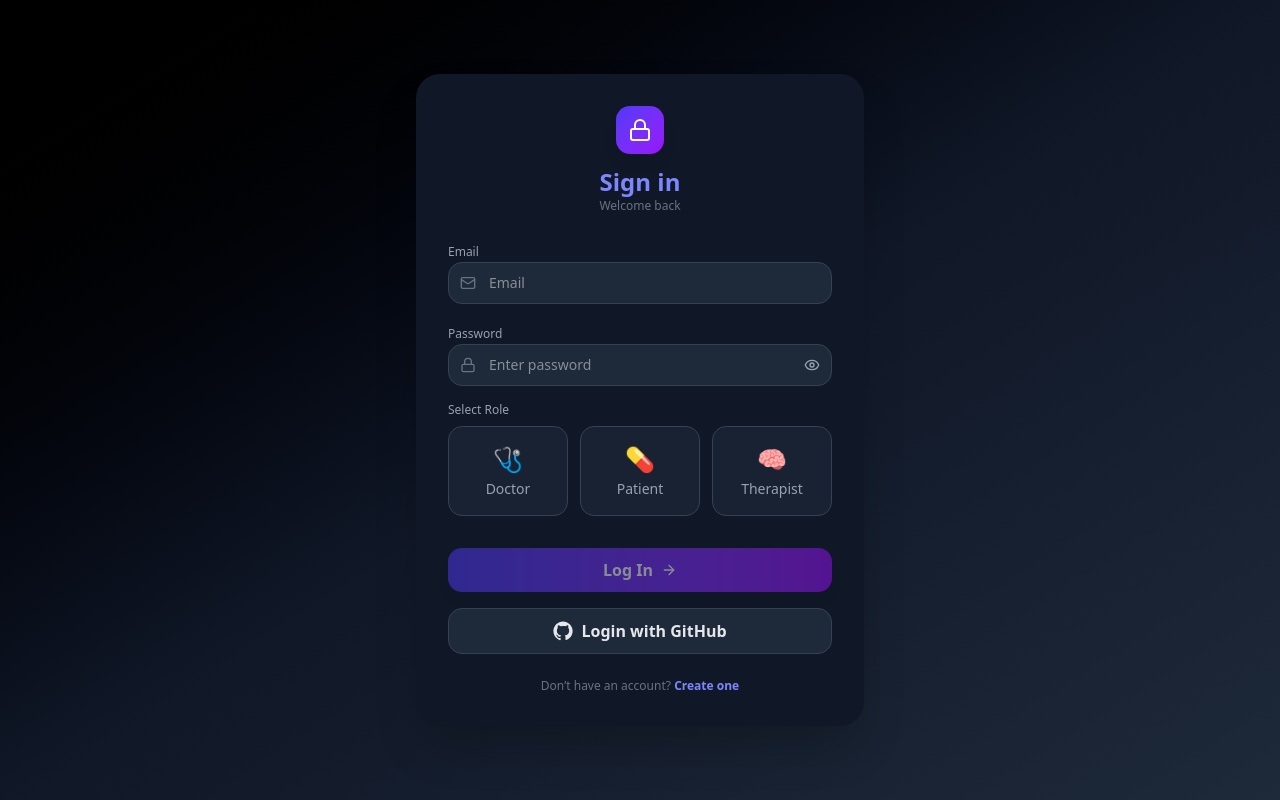
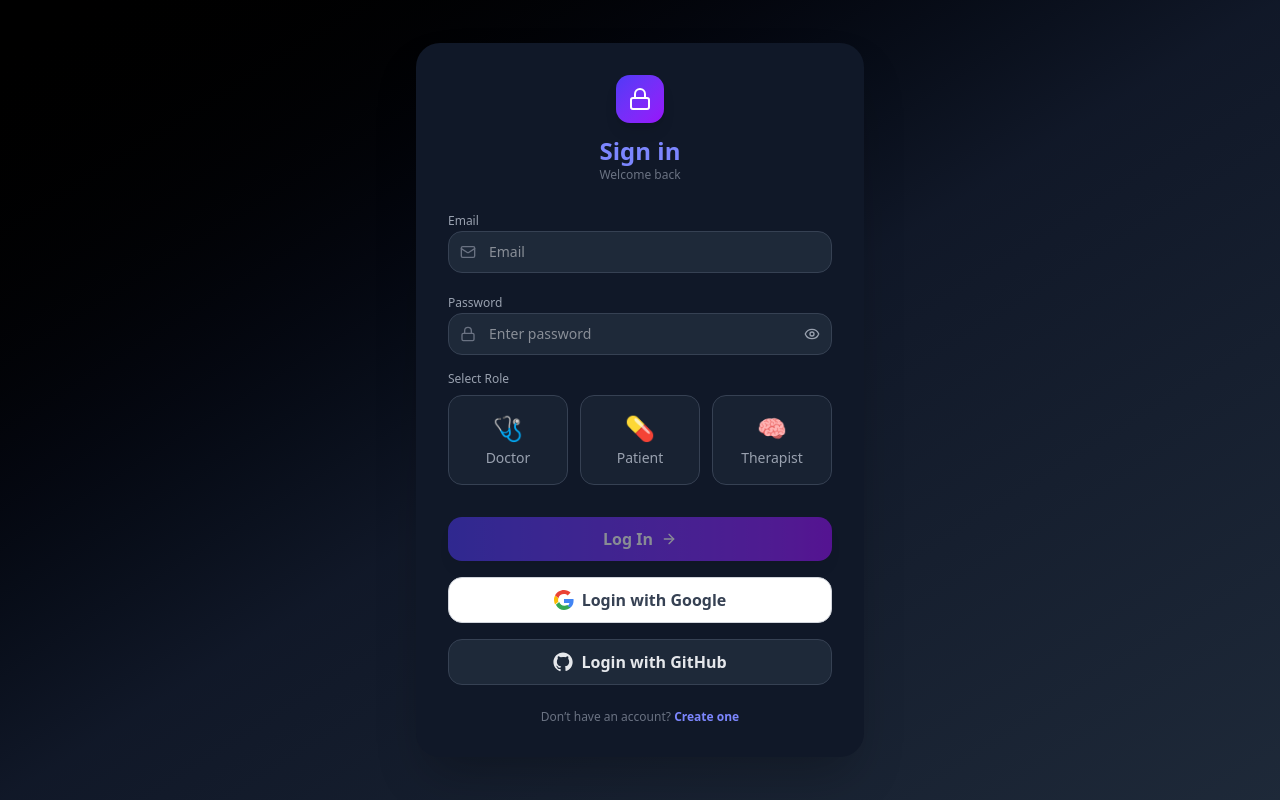
Before and after one commit to Shaanworkspace/Ayursutra-frontend, a React (Vite) app: page /login in a window 1280 px wide. Built offline with nearby package versions, Linux system fonts and the light colour scheme; no server answers; what keycloak-js would draw is missing.

Commit message:
feat: add Google login functionality to LoginPage

```diff
--- a/src/pages/Auth/LoginPage.jsx
+++ b/src/pages/Auth/LoginPage.jsx
@@ -26,6 +26,7 @@ export default function LoginPage() {
     const dispatch = useDispatch();
     const baseApi = import.meta.env.VITE_API_GATEWAY_BASE_URL;
     const baseGithubApi = import.meta.env.VITE_API_GATEWAY_GITHUB_URL;
+    const [isGoogleLoading, setIsGoogleLoading] = useState(false);
 
     useEffect(() => {
         const handleMessage = (event) => {
@@ -93,6 +94,7 @@ export default function LoginPage() {
     useEffect(() => {
         warmupAllServices();
     }, []);
+
     const handleLogin = async () => {
         if (isProcessing) return;
         warmupAllServices();
@@ -155,6 +157,17 @@ export default function LoginPage() {
         setTimeout(() => {
             setIsGithubLoading(false);
             setGithubStatusText("");
+        }, 10000);
+    };
+
+    const handleGoogleLogin = async () => {
+        if (!selectedRole || isGoogleLoading) return;
+
+        setIsGoogleLoading(true);
+        const oauthUrl = `${baseGithubApi}/api/user/oauth2/start/google?role=${selectedRole}`;
+        window.open(oauthUrl, "googleLogin", "width=600,height=700");
+        setTimeout(() => {
+            setIsGoogleLoading(false);
         }, 10000);
     };
 
@@ -330,6 +343,42 @@ export default function LoginPage() {
                             </>
                         )}
                     </button>
+
+                    <button
+                        onClick={handleGoogleLogin}
+                        disabled={!selectedRole || isGoogleLoading}
+                        className={`w-full mt-3 flex items-center justify-center gap-2 py-2.5 rounded-xl
+    bg-white border border-gray-300 text-gray-700 font-semibold
+    transition-all duration-300
+    ${isGoogleLoading ? "opacity-70 cursor-not-allowed" : "hover:bg-gray-100"}`}
+                    >
+                        {isGoogleLoading ? (
+                            <div className="w-4 h-4 border-2 border-gray-400 border-t-transparent rounded-full animate-spin" />
+                        ) : (
+                            <>
+                                <svg className="w-5 h-5" viewBox="0 0 24 24">
+                                    <path
+                                        fill="#EA4335"
+                                        d="M5.266 9.765A7.077 7.077 0 0 1 12 4.909c1.69 0 3.218.6 4.418 1.582L19.91 3C17.782 1.145 15.055 0 12 0 7.27 0 3.198 2.698 1.24 6.65l4.026 3.115z"
+                                    />
+                                    <path
+                                        fill="#34A853"
+                                        d="M16.04 18.013c-1.09.593-2.325.914-3.64.914-2.827 0-5.242-1.896-6.135-4.481L2.24 17.56C4.198 21.502 8.27 24 12 24c3.055 0 5.782-1.145 7.91-3L16.04 18.013z"
+                                    />
+                                    <path
+                                        fill="#4285F4"
+                                        d="M19.91 21c2.128-1.855 3.59-4.582 3.59-8.455 0-.58-.053-1.145-.155-1.69H12v4.63h6.49c-.28 1.51-1.137 2.782-2.41 3.633L19.91 21z"
+                                    />
+                                    <path
+                                        fill="#FBBC05"
+                                        d="M5.266 14.235A7.077 7.077 0 0 1 4.909 12c0-.79.13-1.554.357-2.235L1.24 6.65A11.934 11.934 0 0 0 0 12c0 1.92.445 3.73 1.24 5.35l4.026-3.115z"
+                                    />
+                                </svg>
+                                <span>Login with Google</span>
+                            </>
+                        )}
+                    </button>
+
                     <button
                         onClick={handleGithubLogin}
                         disabled={!selectedRole || isGithubLoading}
```
